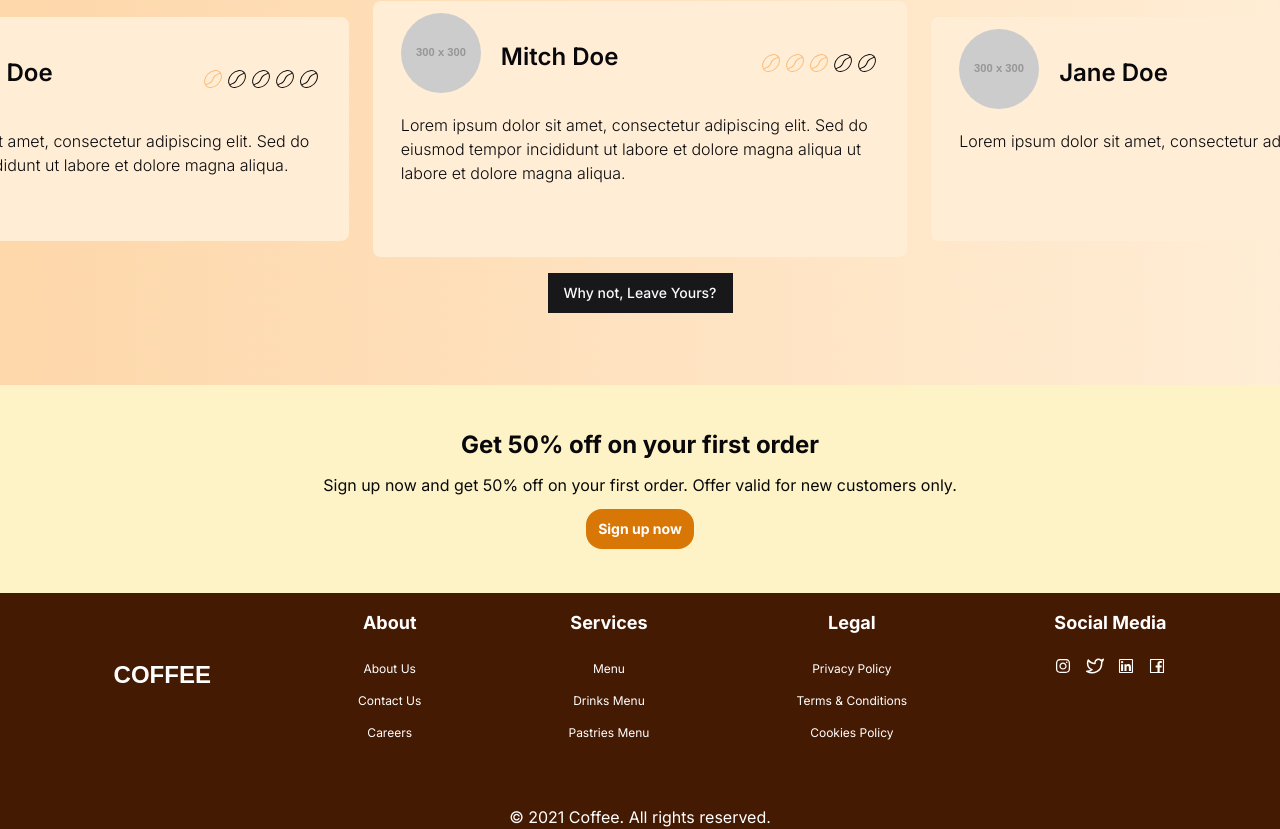
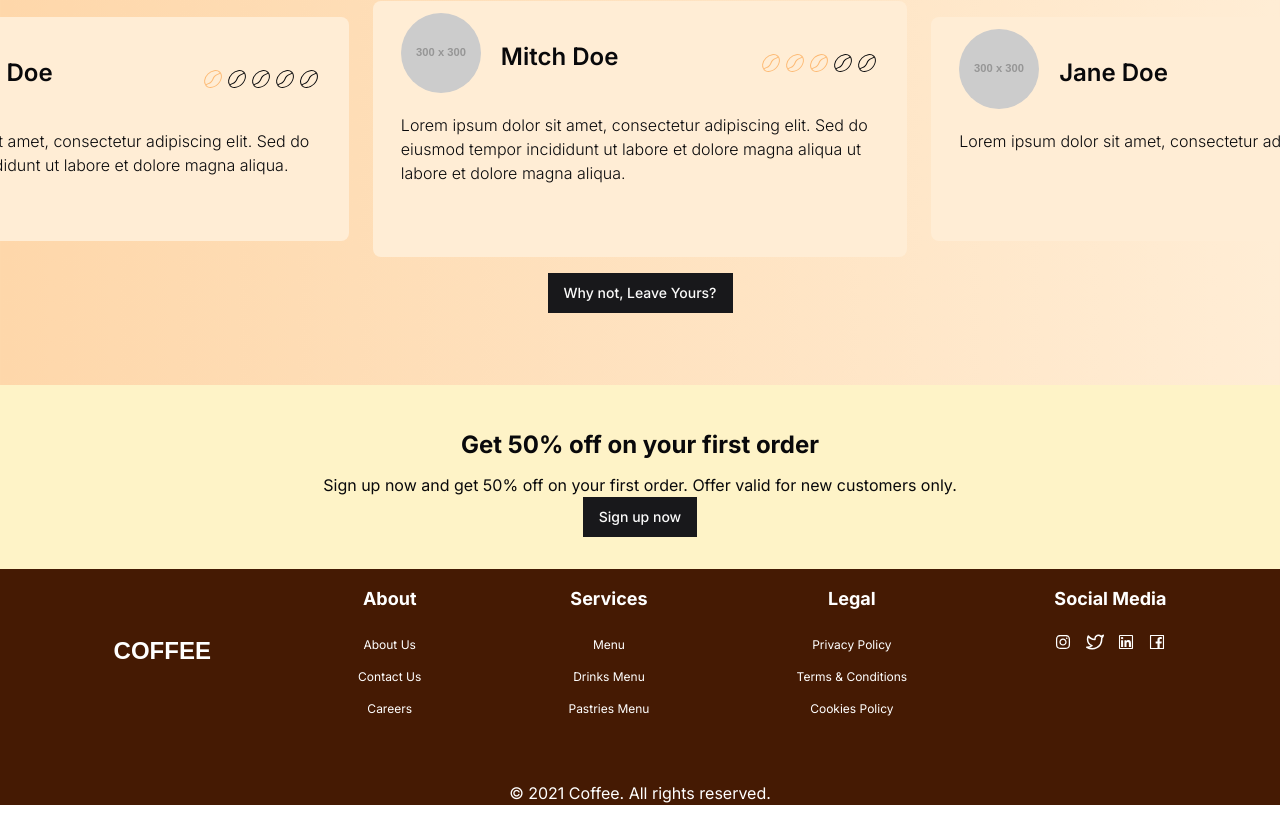
Before and after one commit to zyx-0314/nextjs-test-app, a Next.js app: page / in a window 1280 px wide. Shown: the part 2824-3653 px from the top of the page. After the commit the page ends 3629 px from the top, so only its background shows below. Built offline with nearby package versions, Linux system fonts and the light colour scheme; a web font is replaced by a local one.

Commit message:
Add Sign Up Modal

```diff
--- /dev/null
+++ b/components/modals/sign-up-modal.tsx
@@ -0,0 +1,36 @@
+import { Label } from "@/components/ui/label"
+import { Input } from "@/components/ui/input"
+import { Button } from "@/components/ui/button"
+import {
+    Dialog,
+    DialogContent,
+    DialogDescription,
+    DialogHeader,
+    DialogTitle,
+    DialogTrigger,
+} from "@/components/ui/dialog"
+
+export const SignUpModal = () => {
+    return (
+        <Dialog>
+            <DialogTrigger asChild>
+                <Button>Sign up now</Button>
+            </DialogTrigger>
+            <DialogContent>
+                <DialogHeader>
+                    <DialogTitle>Sing Up</DialogTitle>
+                    <DialogDescription>
+                        for the latest updates and offers
+                    </DialogDescription>
+                </DialogHeader>
+                <form
+                    className="flex flex-col w-full gap-3"
+                >
+                    <Label htmlFor="email">Email </Label>
+                    <Input id="email" name="email" />
+                    <Button type="submit">Submit</Button>
+                </form>
+            </DialogContent>
+        </Dialog>
+    )
+}
--- a/components/sections/landing/promotion.tsx
+++ b/components/sections/landing/promotion.tsx
@@ -1,4 +1,4 @@
-import { Button } from "@/components/ui/button";
+import { SignUpModal } from "@/components/modals/sign-up-modal";
 
 export const PromotionSection = () => {
     return (
@@ -7,7 +7,7 @@ export const PromotionSection = () => {
                 <div className="w-full flex flex-col justify-center items-center">
                     <h2 className="text-2xl font-bold py-3">Get 50% off on your first order</h2>
                     <p className="text-md ">Sign up now and get 50% off on your first order. Offer valid for new customers only.</p>
-                    <Button className="bg-amber-600 rounded-2xl text-white font-bold p-3 m-3">Sign up now</Button>
+                    <SignUpModal />
                 </div>
             </div>
         </section>
```
